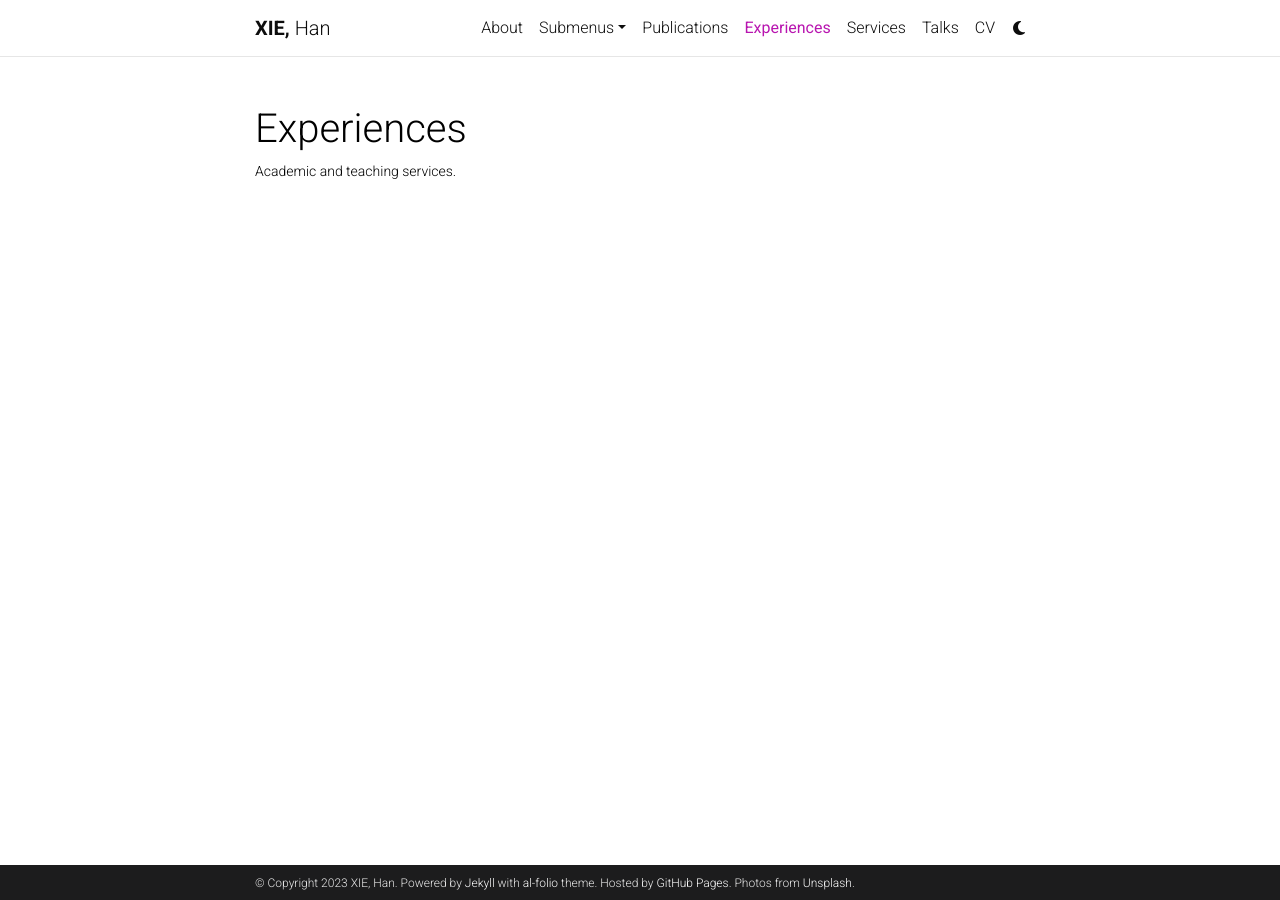
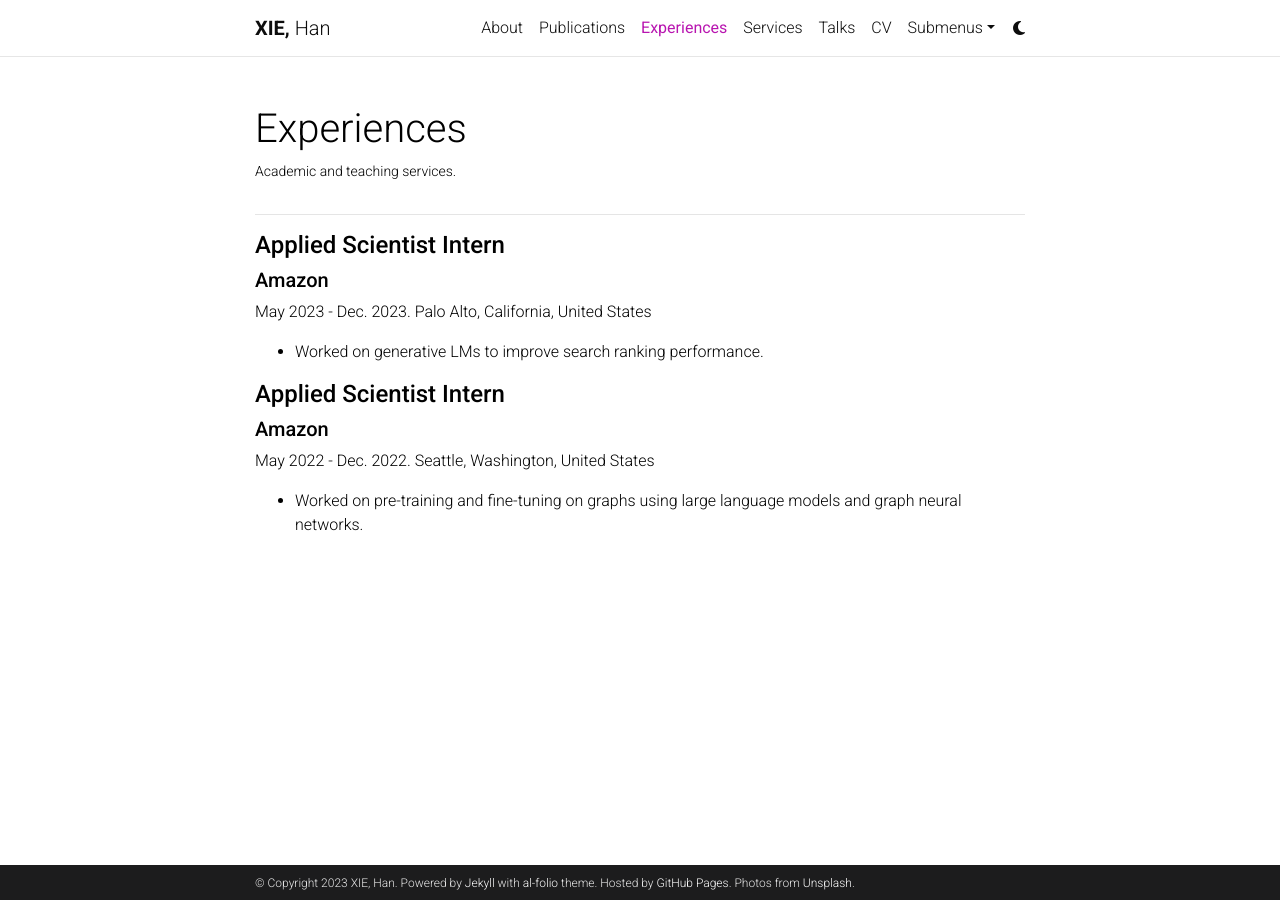
Before and after one commit to Oxfordblue7/MyWebsite, a Jekyll site: the page built from _pages/experiences.md, in a window 1280 px wide. Built offline with Jekyll 4.4.1, drawn with Linux system fonts in a browser that asks for light colours; comment, search, counter and statistics services are not loaded; a style sheet for code colours, icons or effects is not loaded.

Commit message:
Update pages

```diff
--- a/_config.yml
+++ b/_config.yml
@@ -305,7 +305,7 @@
   dimensions_badge: true # Dimensions badge (https://badge.dimensions.ai/)
 
 # Filter out certain bibtex entry keywords used internally from the bib output
-filtered_bibtex_keywords: [abbr, abstract, arxiv, bibtex_show, html, pdf, selected, supp, blog, code, poster, slides, website, preview, altmetric]
+filtered_bibtex_keywords: [abbr, abstract, arxiv, bibtex_show, html, pdf, selected, supp, blog, code, poster, slides, website, preview, altmetric, comment]
 
 # Maximum number of authors to be shown for each publication (more authors are visible on click)
 max_author_limit:  # leave blank to always show all authors
--- a/_pages/experiences.md
+++ b/_pages/experiences.md
@@ -6,3 +6,22 @@
 nav: true
 nav_order: 2
 ---
+
+---
+
+#### __Applied Scientist Intern__
+
+##### __Amazon__
+
+May 2023 - Dec. 2023. Palo Alto, California, United States
+
+- Worked on generative LMs to improve search ranking performance.
+
+
+#### __Applied Scientist Intern__
+
+##### __Amazon__
+
+May 2022 - Dec. 2022. Seattle, Washington, United States
+
+- Worked on pre-training and fine-tuning on graphs using large language models and graph neural networks.
```
Also changed, not shown: _pages/dropdown.md (+1 -1 lines), _pages/talks.md (+13 -0 lines).
